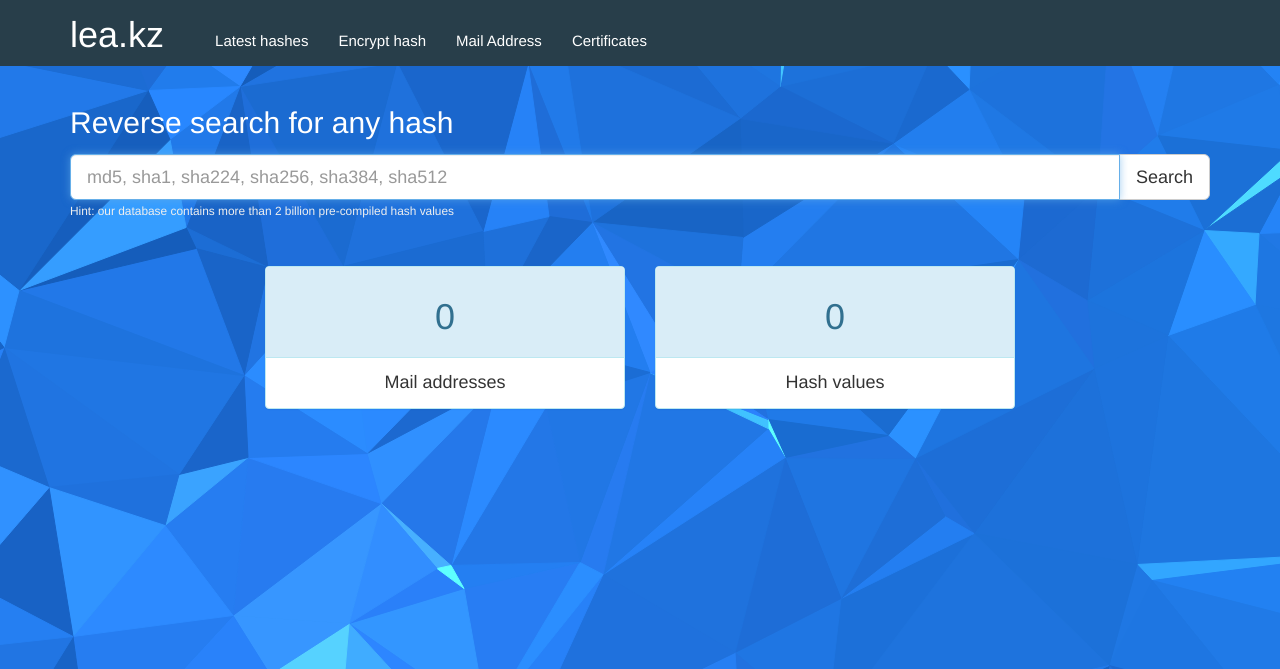
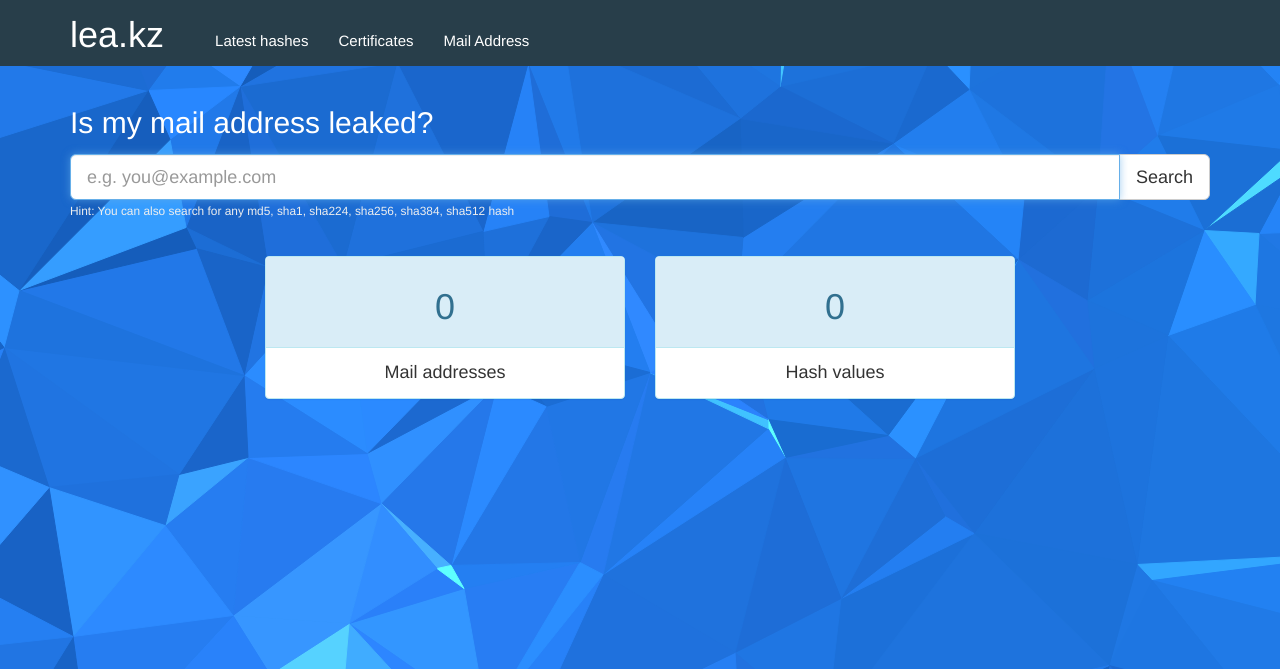
Before and after one commit to p3t3r67x0/leakz, a Flask app: page / in a window 1280 px wide. Shown: the top 669 px of the page. Run offline with Flask 2, Linux system fonts and the light colour scheme; data that the repository does not hold is empty; some libraries are stand-ins or nearby versions.

Commit message:
refactored and result view and removed duplicated code

```diff
--- a/app.py
+++ b/app.py
@@ -68,6 +68,10 @@ def connect_database():
     return client.hashes
 
 
+def match_mail_address(document):
+    return re.match(r'\b[\w.+-]+?@[\w]+[.]+[-_.\w]+\b', document)
+
+
 @app.route('/', methods=['GET'])
 def show_homepage():
     db = connect_database()
@@ -110,27 +114,9 @@ def show_mail_address_list():
     pagination_list = handle_pagination(param_skip, param_limit)
     result_list = list(collection.find({}).skip(param_skip).limit(param_limit))
 
-    return render_template('mail.html',
+    return render_template('home.html',
                            mail_address_list=result_list,
                            entries_visible=False,
-                           search_visible=True)
-
-
-@app.route('/mail/search', methods=['GET'])
-def lookup_mail_address():
-    db = connect_database()
-    collection = db.mail_address
-
-    try:
-        param_query = request.args.get('q')
-    except (ValueError, TypeError) as e:
-        param_query = ''
-
-    result_list = list(collection.find({'mail': param_query}))
-
-    return render_template('mail.html',
-                           mail_address_list=result_list,
-                           entries_visible=True,
                            search_visible=True)
 
 
@@ -189,29 +175,36 @@ def show_hash_list():
         param_skip).limit(param_limit).sort([('$natural', -1)]))
 
     return render_template('latest.html',
+                           result_type='hash',
                            url='/hash/latest',
-                           hash_list=result_list,
+                           result_list=result_list,
                            entries=pagination_list[2],
                            last_entry=pagination_list[1],
                            first_entry=pagination_list[0],
-                           pagination_visible=True,
                            search_visible=True)
 
 
-@app.route('/hash/decrypt/search', methods=['GET'])
+@app.route('/search', methods=['GET'])
 def show_hash():
     db = connect_database()
-    collection = db.password
+    col_password = db.password
+    col_mail_address = db.mail_address
 
     try:
         param_query = request.args.get('q')
     except (ValueError, TypeError) as e:
         param_query = ''
 
-    result_list = search_hash_or_password(collection, param_query)
+    if match_mail_address(param_query):
+        result_list = list(col_mail_address.find({'mail': param_query}))
+        result_type = 'mail'
+    else:
+        result_list = search_hash_or_password(col_password, param_query)
+        result_type = 'hash'
 
     return render_template('home.html',
-                           hash_list=result_list,
+                           result_type=result_type,
+                           result_list=result_list,
                            pagination_visible=False,
                            search_visible=True)
 
--- a/static/styles/dracula.css
+++ b/static/styles/dracula.css
@@ -17,6 +17,10 @@ a:hover, a:focus, a:active {
 
 li.breakme {
   word-break: break-all;
+}
+
+.typed-cursor {
+  color: #fff;
 }
 
 .wrapper {
--- a/templates/header.html
+++ b/templates/header.html
@@ -14,12 +14,12 @@
         <div id="navbar" class="navbar-collapse collapse">
           <ul class="nav navbar-nav">
             <li class="active"><a href="/hash/latest">Latest hashes</a></li>
-            <li><a href="/hash/encrypt">Encrypt hash</a></li>
+            <li><a href="/api/cert/www.bundestag.de">Certificates</a></li>
             <li><a href="/mail">Mail Address</a></li>
-            <li><a href="/api/cert/www.bundestag.de">Certificates</a></li>
+            <!--<li><a href="/">Developer</a></li>-->
           </ul>
           {% if search_visible %}
-          <form class="navbar-form navbar-right hidden-xs" action="/hash/decrypt/search" role="search">
+          <form class="navbar-form navbar-right hidden-xs" action="/search" role="search">
             <div class="form-group">
               <input class="form-control" name="q" placeholder="md5, sha1, sha224, sha256, sha384, sha512" type="search">
             </div>
--- a/templates/home.html
+++ b/templates/home.html
@@ -13,20 +13,19 @@
 		<div class="container">
 			<div class="row">
 				<div class="col-xs-12 upanddown">
-					<h2 class="ghost">Reverse search for any hash</h2>
-					<form class="input-group input-group-lg" action="/hash/decrypt/search" role="form">
-						<input type="text" class="form-control input-lg" name="q" placeholder="md5, sha1, sha224, sha256, sha384, sha512" autofocus>
+					<h2 class="ghost">Is my mail address leaked?</h2>
+					<form class="input-group input-group-lg" action="/search" role="form">
+						<input type="text" class="form-control input-lg" name="q" placeholder="e.g. you@example.com" autofocus>
 						<span class="input-group-btn">
         		<button class="btn btn-default btn-lg" type="submit">Search</button>
       		</span>
 					</form>
 					<div>
-						<small class="claudy">Hint: our database contains more than 2 billion pre-compiled hash values</small>
+						<small class="claudy">Hint: You can also search for any md5, sha1, sha224, sha256, sha384, sha512 hash</small>
 					</div>
 				</div>
-				{% include "hash.html" %}
-				{% if alert_visible %}
-				<div class="col-xs-12 col-md-offset-2 col-md-4 upanddown">
+				{% include "result.html" %} {% if alert_visible %}
+				<div class="col-xs-12 col-md-offset-2 col-sm-6  col-md-4 upanddown">
 					<div class="panel status panel-info">
 						<div class="panel-heading">
 							<h1 class="text-center">{{ amount_mails }}</h1>
@@ -36,7 +35,7 @@
 						</div>
 					</div>
 				</div>
-				<div class="col-xs-12 col-md-4">
+				<div class="col-xs-12 col-sm-6 col-md-4">
 					<div class="panel status panel-info">
 						<div class="panel-heading">
 							<h1 class="text-center">{{ amount_hashes }}</h1>
--- a/templates/latest.html
+++ b/templates/latest.html
@@ -12,7 +12,10 @@
 		{% include "header.html" %}
 		<div class="container">
 			<div class="row">
-				{% include "hash.html" %}
+				<div class="col-xs-12">
+					<h2 class="ghost">Latest pre compiled hashes</h2>
+				</div>
+				{% include "result.html" %}
 				{% include "pagination.html" %}
 			</div>
 		</div>
--- a/templates/pagination.html
+++ b/templates/pagination.html
@@ -1,4 +1,4 @@
-{% if pagination_visible %}
+{% if result_list | length > 1 %}
 <div class="col-xs-12 container-flex">
   <ul class="pagination block">
     <li><a href="{{ url }}?skip={{ first_entry }}&limit=10">&laquo;</a></li>
--- a/templates/hash.html
+++ b/templates/result.html
@@ -1,6 +1,7 @@
+{% if result_list | length > 0 %} {% if result_type == 'hash' %}
 <div class="col-xs-12">
   <ul class="list-unstyled">
-    {% for i in hash_list %}
+    {% for i in result_list %}
     <li>
       <ul class="list-group">
         <li class="list-group-item nightmare">
@@ -16,3 +17,22 @@
     {% endfor %}
   </ul>
 </div>
+{% endif %}
+{% if result_type == 'mail' %}
+<div class="col-xs-12">
+  <ul class="list-unstyled">
+    {% for i in result_list %}
+    <li>
+      <ul class="list-group">
+        <li class="list-group-item nightmare">
+          <h3>{{ i['mail'] }}</h3>
+        </li>
+        {% if i['leak'] %} {% for j in i['leak'] %}
+        <li class="list-group-item waterfall"><b>Leaked:</b> {{ j }}</li>
+        {% endfor %} {% endif %}
+      </ul>
+    </li>
+    {% endfor %}
+  </ul>
+</div>
+{% endif %} {% endif %}
```
Also changed, not shown: templates/encrypt.html (deleted, +0 -35 lines).
